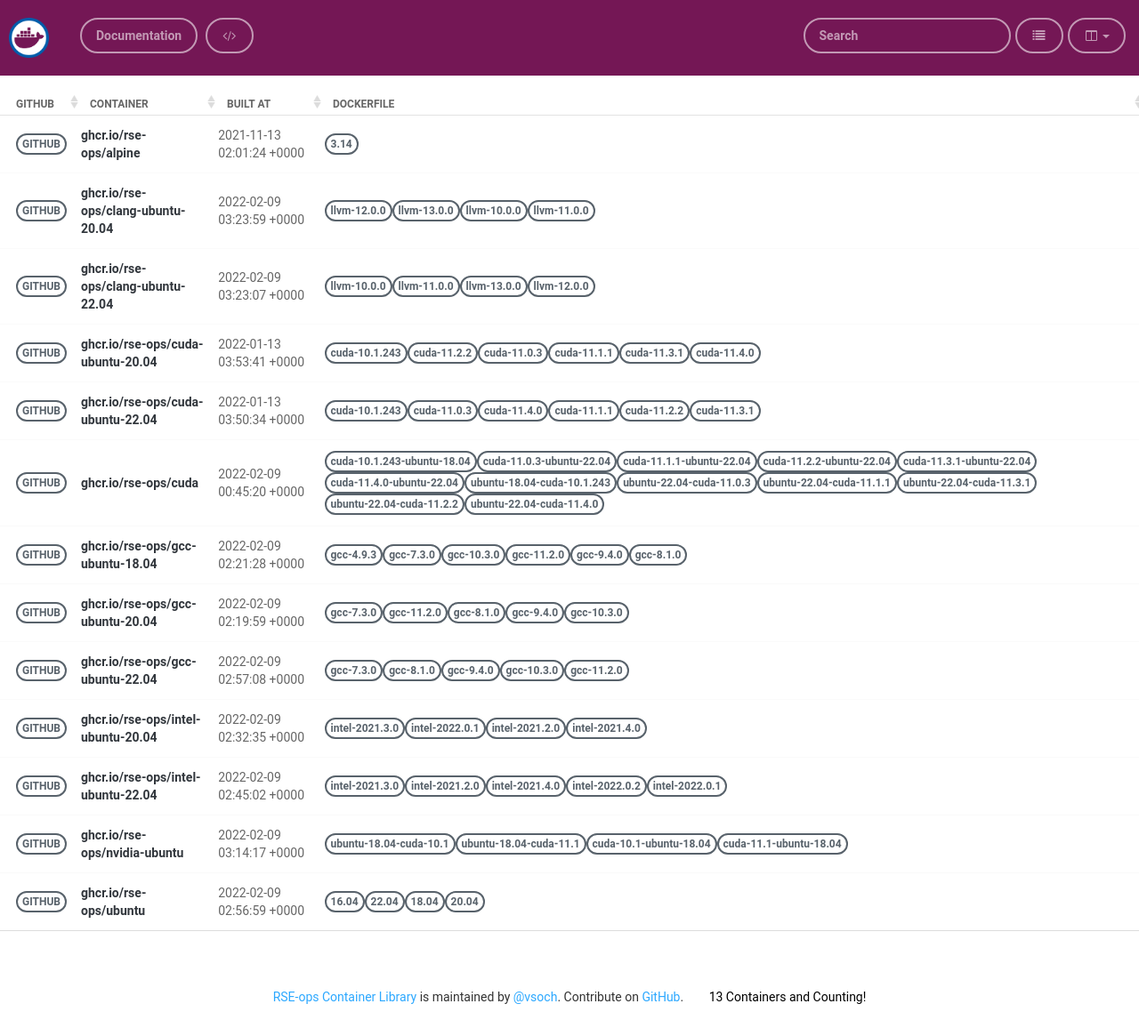
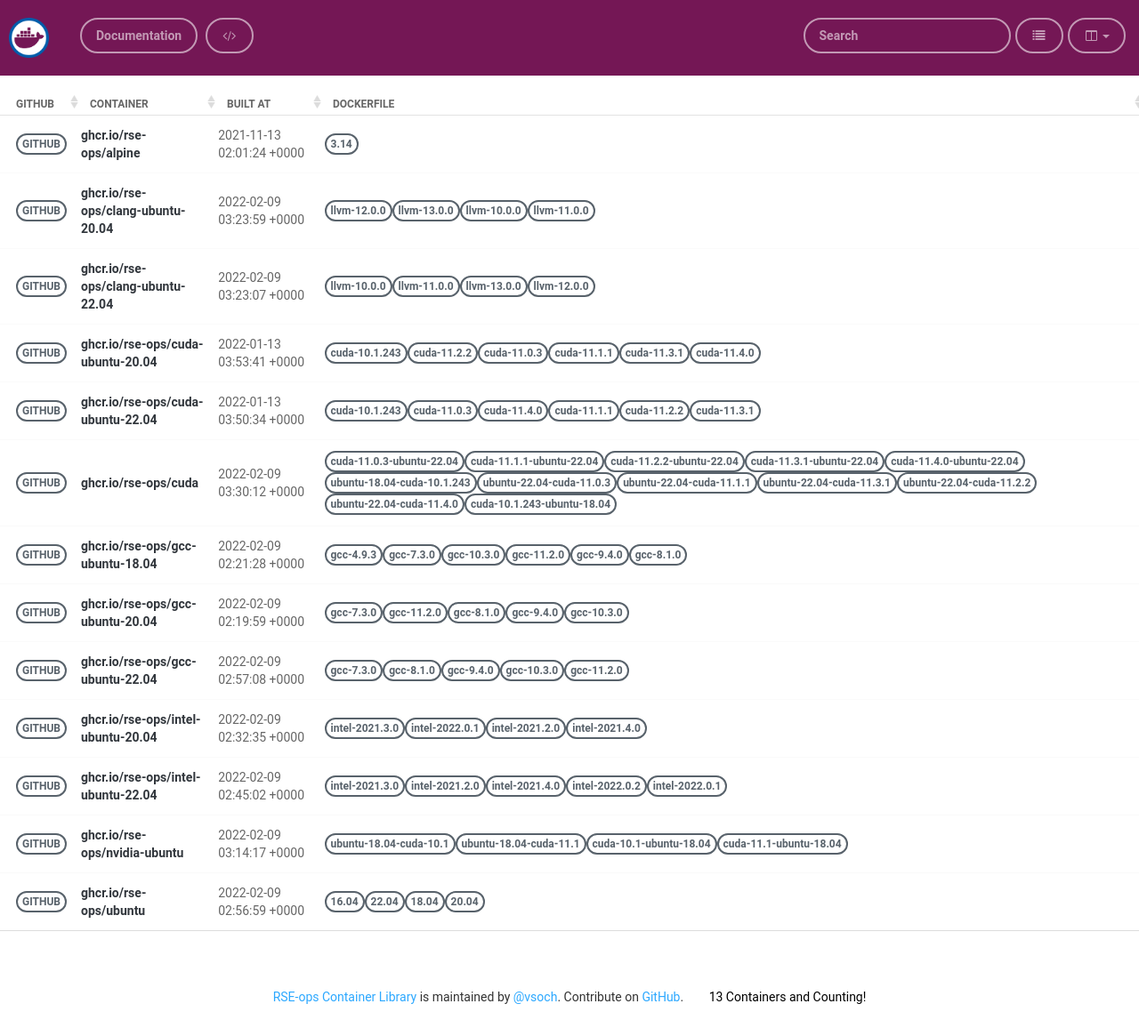
Before and after one commit to rse-ops/docker-images, a Jekyll site: the page built from pages/index.md, in a window 1280 px wide. Shown: the whole page at 89% size. Built offline with Jekyll 4.4.1, drawn with Linux system fonts in a browser that asks for light colours; nearby versions of some CDN libraries.

Commit message:
Automated push to update library 2022-02-09

```diff
--- a/_library/ghcr.io-rse-ops-cuda.md
+++ b/_library/ghcr.io-rse-ops-cuda.md
@@ -1,14 +1,11 @@
 ---
 layout: container
 name: ghcr.io/rse-ops/cuda
-updated_at: 2022-02-09 00:45:20.240347
+updated_at: 2022-02-09 03:30:12.729145
 
 
 container_url: https://github.com/orgs/rse-ops/packages/container/package/cuda
 versions:
- - tag: cuda-10.1.243-ubuntu-18.04
-   dockerfile: https://github.com/rse-ops/docker-images/blob/main/ubuntu/cuda/Dockerfile
-   manifest: https://crane.ggcr.dev/manifest/ghcr.io/rse-ops/cuda:cuda-10.1.243-ubuntu-18.04
  - tag: cuda-11.0.3-ubuntu-22.04
    dockerfile: https://github.com/rse-ops/docker-images/blob/main/ubuntu/cuda/Dockerfile
    manifest: https://crane.ggcr.dev/manifest/ghcr.io/rse-ops/cuda:cuda-11.0.3-ubuntu-22.04
```
Also changed, not shown: other parts of _library/ghcr.io-rse-ops-cuda.md (+3 -0 lines).
